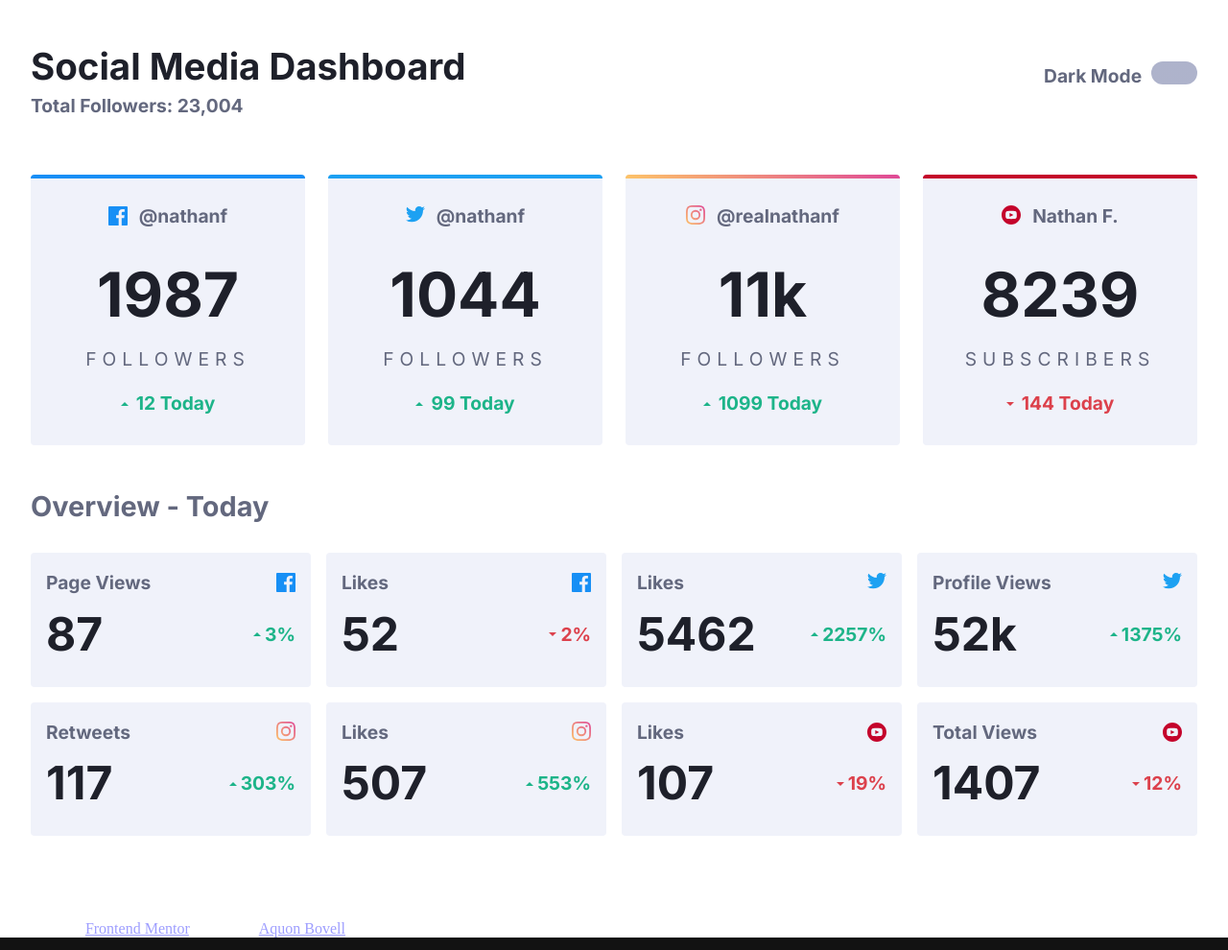
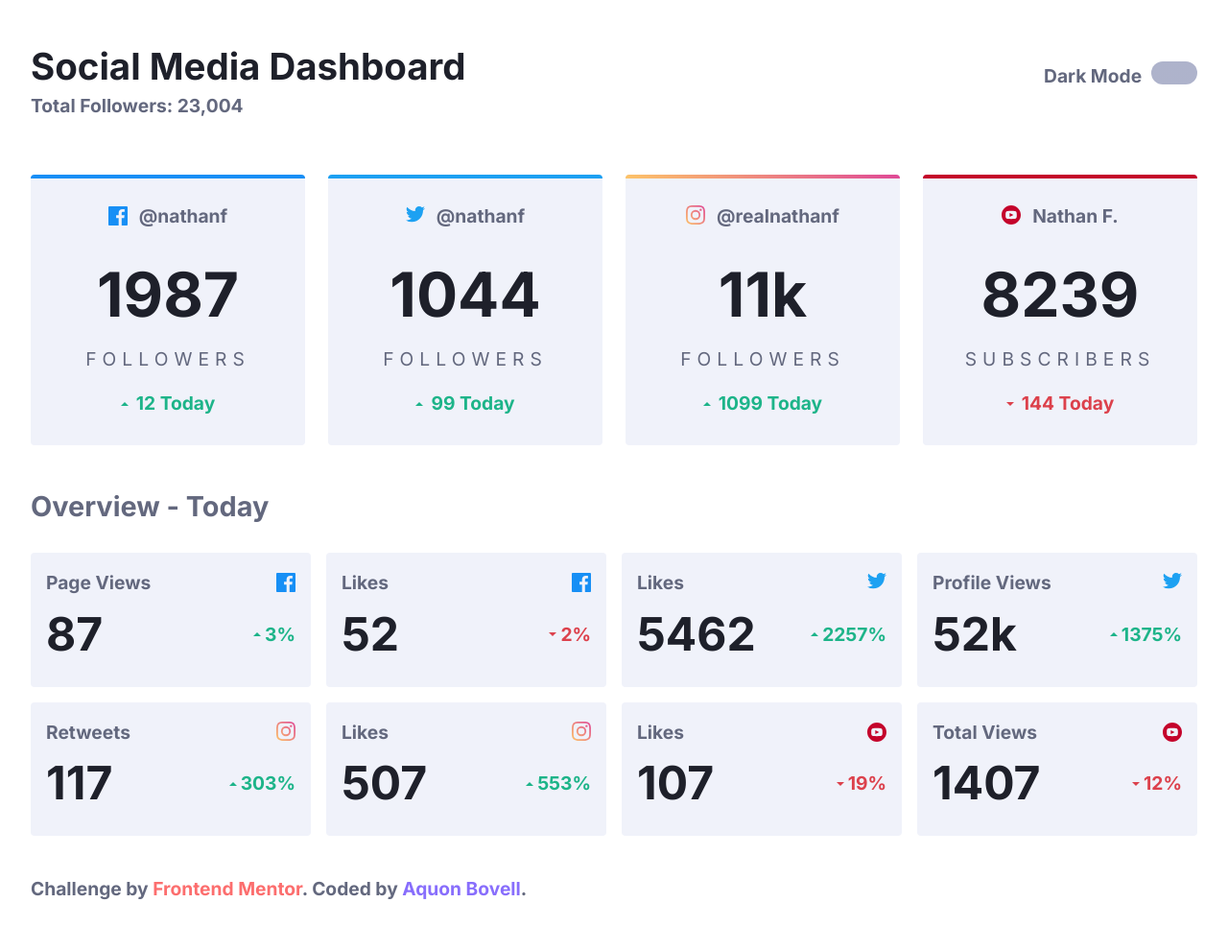
Before and after one commit to aquonbovell/social-media-dashboard, a plain HTML site: page index.html in a window 1280 px wide. Shown: the whole page at 96% size. Drawn offline with Linux system fonts and the light colour scheme.

Commit message:
Update attribution in index.html and style.css

```diff
--- a/index.html
+++ b/index.html
@@ -309,13 +309,12 @@
           </div>
         </section>
       </main>
-    </div>
-
-    <div class="attribution">
-      Challenge by
-      <a href="https://www.frontendmentor.io?ref=challenge" target="_blank"
-        >Frontend Mentor</a
-      >. Coded by <a href="#">Aquon Bovell</a>.
+      <footer class="attribution">
+        Challenge by
+        <a href="https://www.frontendmentor.io?ref=challenge" target="_blank"
+          >Frontend Mentor</a
+        >. Coded by <a href="#" class="name">Aquon Bovell</a>.
+      </footer>
     </div>
   </body>
 </html>
--- a/style.css
+++ b/style.css
@@ -20,8 +20,6 @@
   --fs-800: clamp(2.18rem, calc(0.78rem + 6.98vw), 7.07rem);
   --fs-900: clamp(2.61rem, calc(0.5rem + 10.54vw), 9.99rem);
 }
-
-
 
 *,
 *::before,
@@ -352,6 +350,22 @@ input[type="checkbox"].toggle:checked + * label > .slider {
   gap: 0.25rem;
 }
 
+.attribution {
+  color: var(--clr-body-text);
+}
+.attribution > a {
+  text-decoration: none;
+  color: hsl(0, 96%, 71%);
+}
+
+.attribution > a:hover {
+  text-decoration: underline;
+}
+
+.attribution .name{
+  color: hsl(251, 96%, 71%);
+}
+
 /* media queiry */
 @media (min-width: 40rem) {
   header {
```
